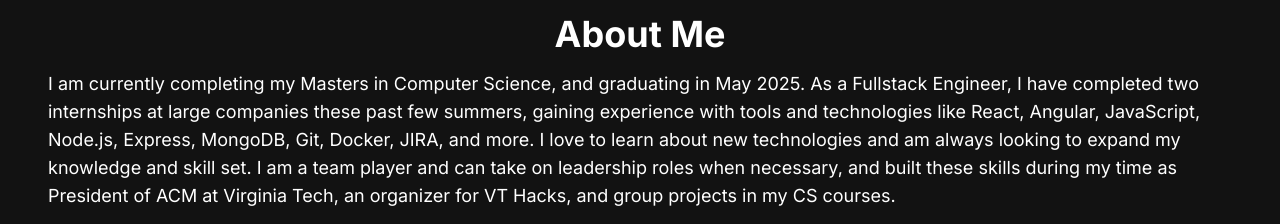
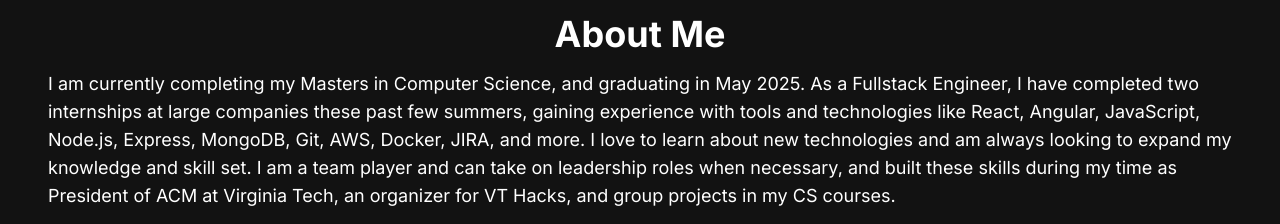
Before and after one commit to Shardul2003/Portfolio-Website, a Next.js app: page / in a window 1280 px wide. Shown: the part 576-800 px from the top of the page. Built offline with nearby package versions, Linux system fonts and the light colour scheme.

Commit message:
Resume update

```diff
--- a/app/components/AboutSection.jsx
+++ b/app/components/AboutSection.jsx
@@ -76,7 +76,7 @@
             I am currently completing my Masters in Computer Science, and graduating in May 2025.
             As a Fullstack Engineer, I have completed two internships at large companies these past few summers,
             gaining experience with tools and technologies like
-            React, Angular, JavaScript, Node.js, Express, MongoDB, Git, Docker, JIRA, and more.
+            React, Angular, JavaScript, Node.js, Express, MongoDB, Git, AWS, Docker, JIRA, and more.
             I love to learn about new technologies and am always looking to expand my knowledge and skill set.
             I am a team player and can take on leadership roles when necessary,
             and built these skills during my time as President of ACM at Virginia Tech, an organizer for VT Hacks, and group projects in my CS courses.
```
Also changed, not shown: 1 other file (tests, documents, lock files or other folders).
